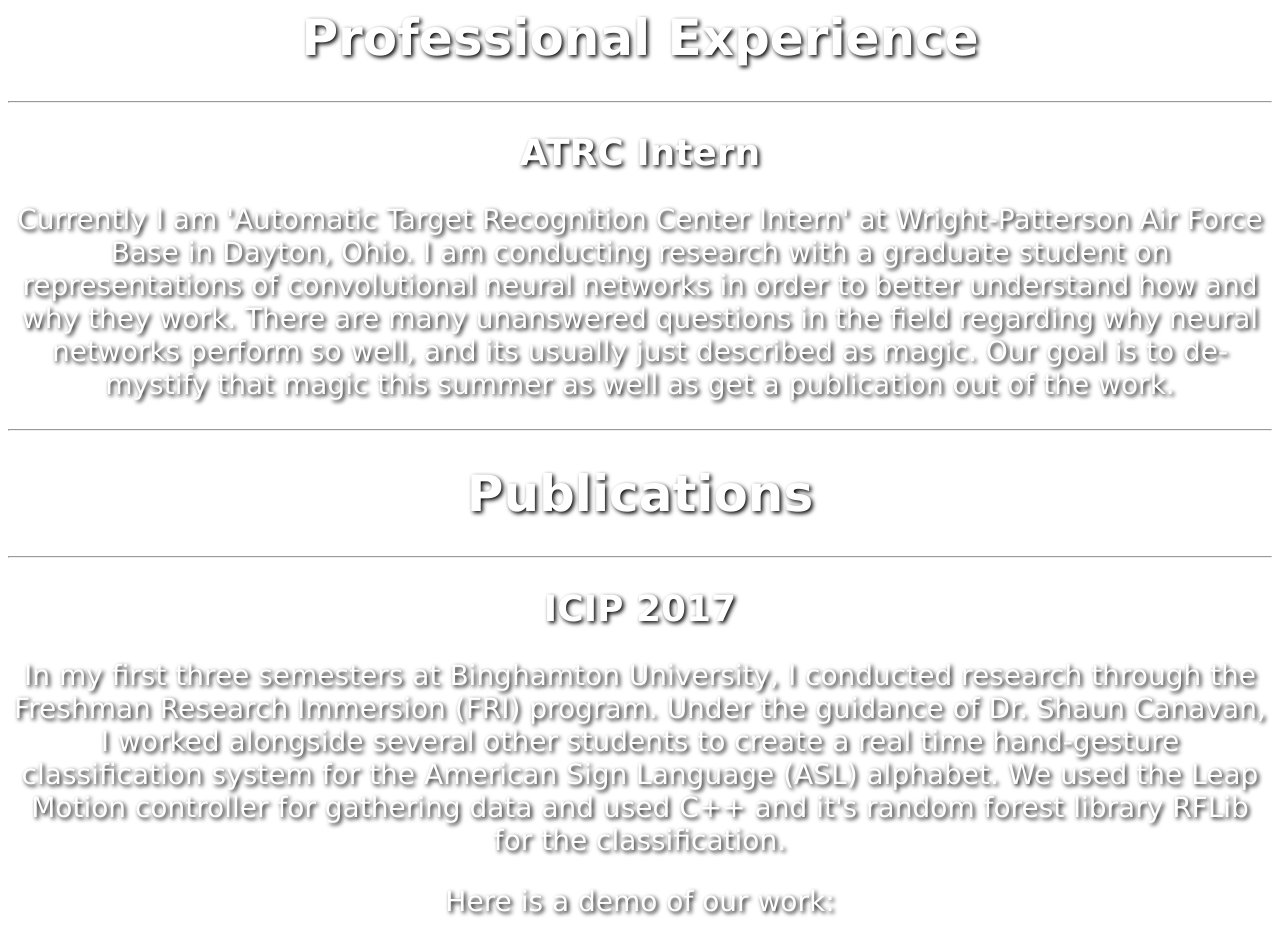
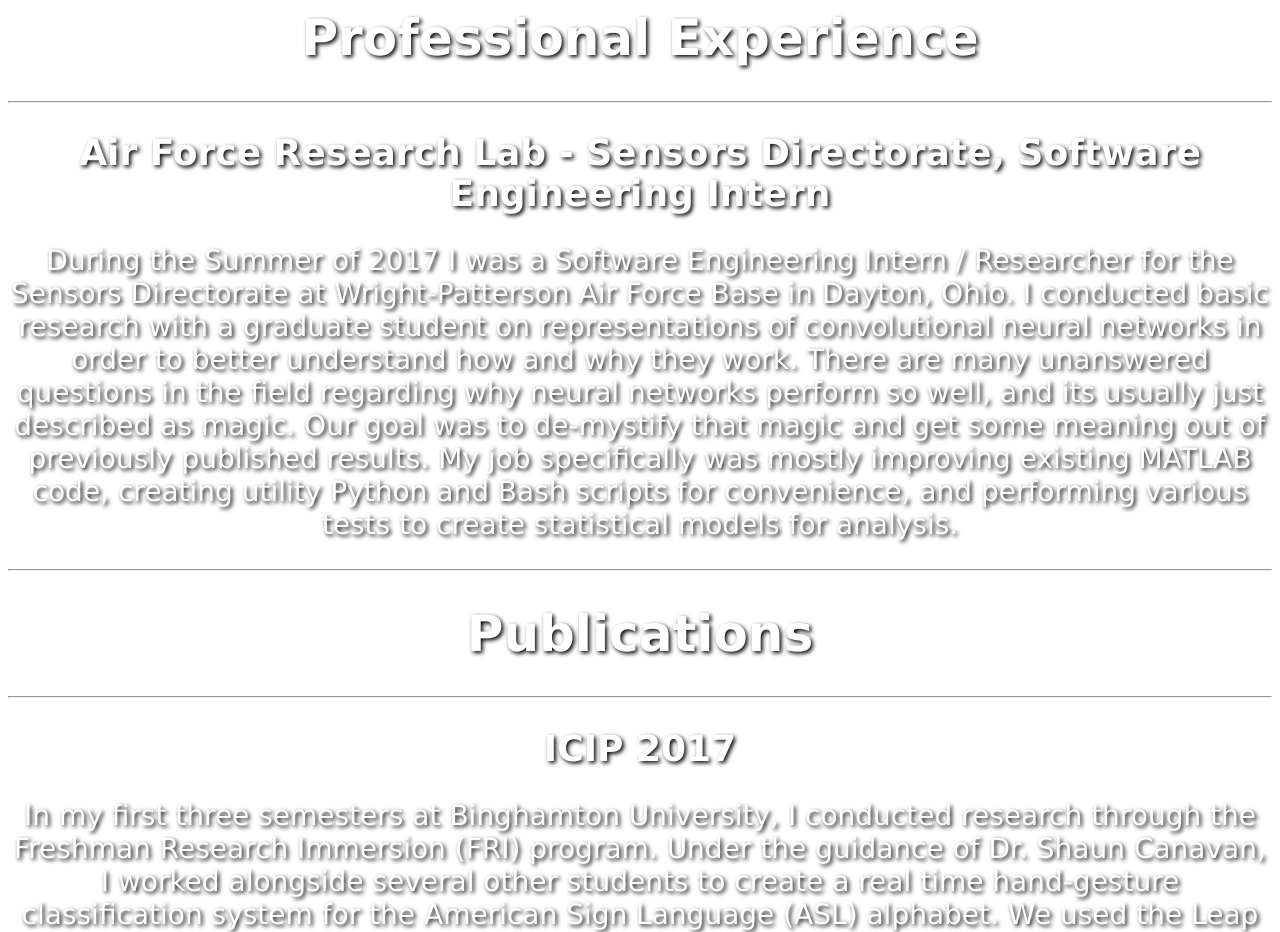
Before and after one commit to rmccorm4/old-website, a plain HTML site: page index.html in a window 1280 px wide. Shown: the part 2900-3832 px from the top of the page. Drawn offline with Linux system fonts and the light colour scheme.

Commit message:
Update internship experience

```diff
--- a/index.html
+++ b/index.html
@@ -107,8 +107,8 @@
 			<h1>Professional Experience</h1>
 			<hr>
 
-			<h2>ATRC Intern</h2>
-			<p>Currently I am 'Automatic Target Recognition Center Intern' at Wright-Patterson Air Force Base in Dayton, Ohio. I am conducting research with a graduate student on representations of convolutional neural networks in order to better understand how and why they work. There are many unanswered questions in the field regarding why neural networks perform so well, and its usually just described as magic. Our goal is to de-mystify that magic this summer as well as get a publication out of the work.</p>
+			<h2>Air Force Research Lab - Sensors Directorate, Software Engineering Intern</h2>
+			<p>During the Summer of 2017 I was a Software Engineering Intern / Researcher for the Sensors Directorate at Wright-Patterson Air Force Base in Dayton, Ohio. I conducted basic research with a graduate student on representations of convolutional neural networks in order to better understand how and why they work. There are many unanswered questions in the field regarding why neural networks perform so well, and its usually just described as magic. Our goal was to de-mystify that magic and get some meaning out of previously published results. My job specifically was mostly improving existing MATLAB code, creating utility Python and Bash scripts for convenience, and performing various tests to create statistical models for analysis.</p>
 
 			<hr>
 			<h1>Publications</h1>
```
